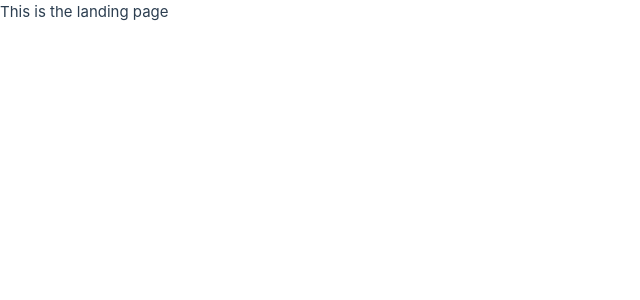
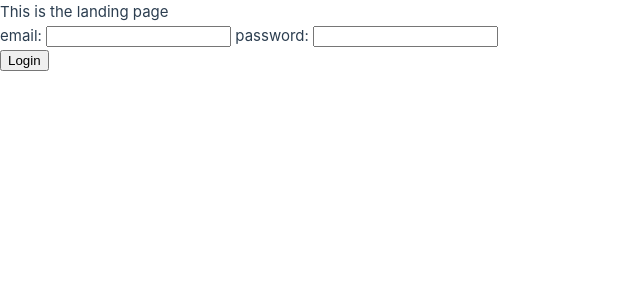
Before and after one commit to IntroToSWE/Front-End, a Vue app in the folder PowerPlant/: page / in a window 1280 px wide. Shown: the top 300 px of the page, without its empty margins (0-640 px from the left). Built offline with nearby package versions, Linux system fonts and the light colour scheme.

Commit message:
added ability to add people to backend server
email description thing messed me up

```diff
--- a/PowerPlant/src/components/SignUp.vue
+++ b/PowerPlant/src/components/SignUp.vue
@@ -1,12 +1,16 @@
 <template>
     This is the signup page
     <form>
+        first name:
+        <input type="text" id="first_name">
+        last name:
+        <input type="text" id="last_name">
         email:
         <input type="text" id="email">
         password:
         <input type="text" id="password">
     </form>
-    <button @click="attemptLogin">Login</button>
+    <button @click="MakeNewUser">Create User</button>
 </template>
 
 <script setup lang="ts">
@@ -15,25 +19,28 @@ import { ref } from 'vue';
 
 let UserID;
 
-function attemptLogin() {
-    const Login = () => {
+function MakeNewUser() {
+    const make = () => {
         let form = new FormData();
+        let first_name = (<HTMLInputElement>document.getElementById("first_name")).value;
+        let last_name = (<HTMLInputElement>document.getElementById("last_name")).value;
         let email = (<HTMLInputElement>document.getElementById("email")).value;
         let password = (<HTMLInputElement>document.getElementById("password")).value;
+        form.append("first_name", first_name);
+        form.append("last_name", last_name);
         form.append("email", email);
         form.append("password", password);
-        axios.post('', form)
+        axios.post('http://127.0.0.1:8000/signup/', form)
             .then(response =>
             {
-                UserID = response.data;
-                sessionStorage.setItem("UserID", UserID)
+                alert(response.data);
             },
             (error) =>
             {
                 alert(error.message);
             });
     };
-    Login();
+    make();
 };
 
 
--- a/PowerPlant/src/components/UserProfile.vue
+++ b/PowerPlant/src/components/UserProfile.vue
@@ -1,3 +1,50 @@
 <template>
     This is the userprofile page
 </template>
+<script setup lang="ts">
+import axios from 'axios';
+import { ref } from 'vue';
+
+function GetUserData() {
+    const Getit = () => {
+        let form = new FormData();
+        let UserID = sessionStorage.UserID;
+        form.append("UserID", UserID);
+        axios.post('http://127.0.0.1:8000/getuserprofile/', form)
+            .then(response =>
+            {
+                UserID = response.data;
+                sessionStorage.setItem("UserID", UserID)
+            },
+            (error) =>
+            {
+                alert(error.message);
+            });
+    };
+    Getit();
+};
+GetUserData();
+
+function UpdateUserData() {
+    const Updateit = () => {
+        let form = new FormData();
+        let UserID = sessionStorage.UserID;
+        form.append("UserID", UserID);
+        axios.post('http://127.0.0.1:8000/getuserprofile/', form)
+            .then(response =>
+            {
+                UserID = response.data;
+                sessionStorage.setItem("UserID", UserID)
+            },
+            (error) =>
+            {
+                alert(error.message);
+            });
+    };
+    Updateit();
+};
+
+
+
+
+</script>
--- a/PowerPlant/src/views/Landing.vue
+++ b/PowerPlant/src/views/Landing.vue
@@ -1,3 +1,40 @@
 <template>
     This is the landing page
+    <form>
+        email:
+        <input type="text" id="email">
+        password:
+        <input type="text" id="password">
+    </form>
+    <button @click="attemptLogin">Login</button>
 </template>
+
+<script setup lang="ts">
+import axios from 'axios';
+import { ref } from 'vue';
+
+let UserID;
+
+function attemptLogin() {
+    const Login = () => {
+        let form = new FormData();
+        let email = (<HTMLInputElement>document.getElementById("email")).value;
+        let password = (<HTMLInputElement>document.getElementById("password")).value;
+        form.append("email", email);
+        form.append("password", password);
+        axios.post('http://127.0.0.1:8000/login/', form)
+            .then(response =>
+            {
+                UserID = response.data;
+                sessionStorage.setItem("UserID", UserID)
+            },
+            (error) =>
+            {
+                alert(error.message);
+            });
+    };
+    Login();
+};
+
+
+</script>
```
Also changed, not shown: PowerPlant/requirements.txt (deleted).
